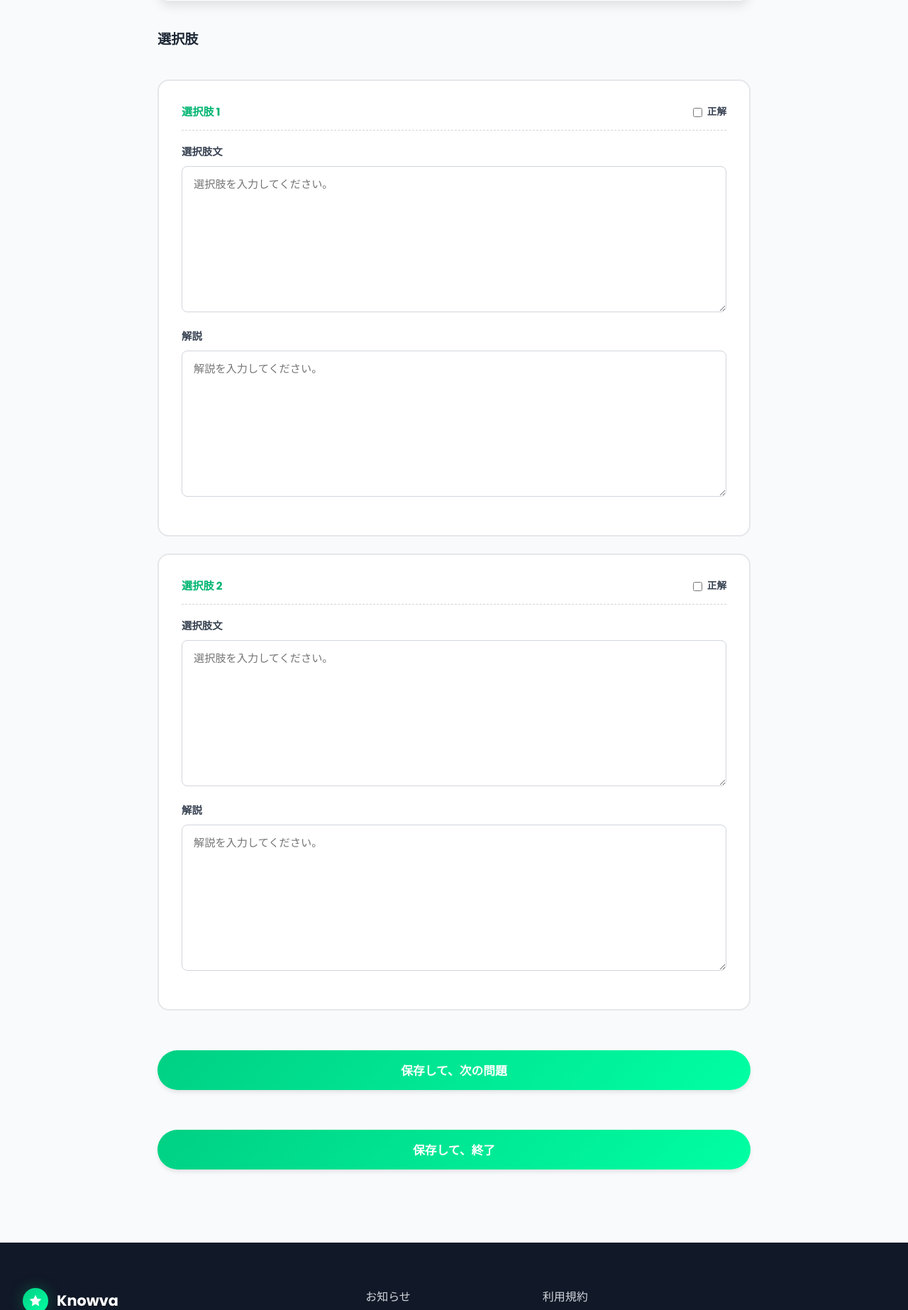
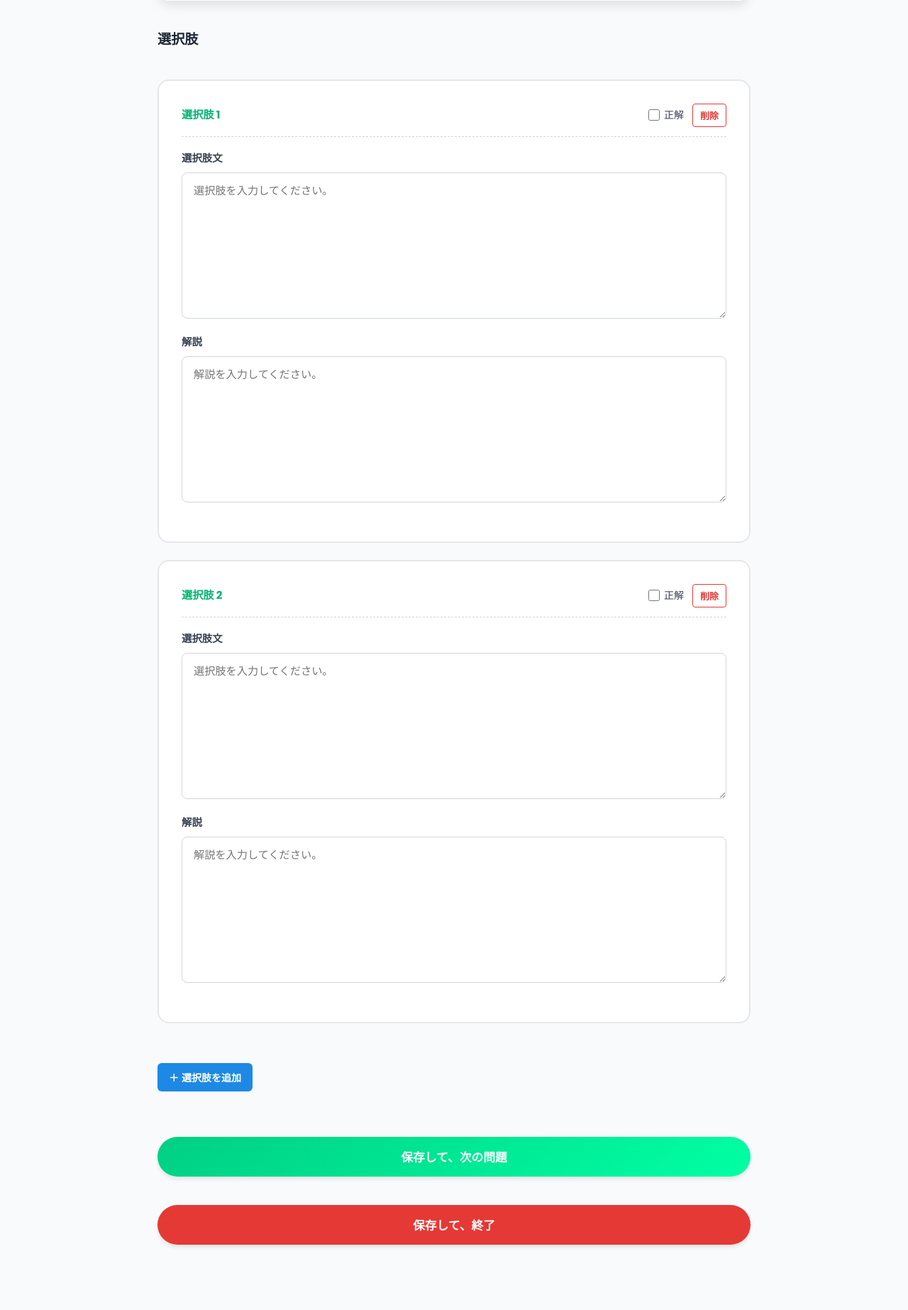
Before and after one commit to K-zoe/knowva, a Django app: page /quizzes/question_create/1/ in a window 1280 px wide. Shown: the part 933-2779 px from the top of the page at 71% size. Run offline with Django 5.2, Linux system fonts and the light colour scheme; a user stored in the database is signed in; tables that the repository leaves empty hold one stand-in row (values such as "Sample post"); parts of the project's set-up code (start-up, migrations or seed data) failed here and were passed over.

Commit message:
【途中】QuestionCreate機能の作成。ほとんど完了。あとはレイアウトを整えるだけ。

```diff
--- a/quizzes/static/quizzes/css/question_create.css
+++ b/quizzes/static/quizzes/css/question_create.css
@@ -138,6 +138,27 @@
     accent-color: var(--primary);
 }
 
+
+/* 正解チェックボックス */
+.correct-flag {
+    display: inline-flex;
+    align-items: center;
+    gap: 6px;
+
+    font-size: 14px;
+    font-weight: 500;
+    cursor: pointer;
+}
+
+/* チェックボックスの見た目調整 */
+.correct-flag input[type="checkbox"] {
+    width: 16px;
+    height: 16px;
+    cursor: pointer;
+}
+
+
+
 /* ホバー */
 .choice-card:hover {
     border-color: var(--primary);
@@ -154,9 +175,9 @@
     );
 }
 
-/* 送信ボタン */
-.btn-submit {
-    margin-top: 1rem;
+/* nextボタン */
+.btn-next {
+    margin-top: 0;
     padding: 1rem;
     border-radius: var(--radius-full);
     border: none;
@@ -169,14 +190,41 @@
     box-shadow: var(--shadow);
 }
 
-.btn-submit:hover {
+.btn-next:hover {
     transform: translateY(-2px);
     box-shadow: var(--shadow-glow);
 }
 
-.btn-submit:active {
+.btn-next:active {
     transform: translateY(0);
 }
+
+/* completeボタン */
+.btn-complete {
+    margin-top: 0;
+    padding: 1rem;
+    border-radius: var(--radius-full);
+    border: none;
+    background: var(--danger);
+    color: var(--white);
+    font-size: 1.05rem;
+    font-weight: 700;
+    cursor: pointer;
+    transition: var(--transition);
+    box-shadow: var(--shadow);
+}
+
+.btn-complete:hover {
+    transform: translateY(-2px);
+    box-shadow: var(--shadow-glow);
+}
+
+.btn-complete:active {
+    transform: translateY(0);
+}
+
+
+
 
 /* レスポンシブ */
 @media (max-width: 768px) {
@@ -185,3 +233,84 @@
         padding: 1.8rem 1.4rem;
     }
 }
+
+/* ============================
+   選択肢 操作ボタン
+============================ */
+
+/* 追加ボタン */
+.btn-add {
+    display: inline-flex;
+    align-items: center;
+    gap: 6px;
+
+    padding: 10px 16px;
+    margin-top: 0;
+
+    background-color: #1e88e5;
+    color: #ffffff;
+
+    font-size: 14px;
+    font-weight: 600;
+
+    border: none;
+    border-radius: 6px;
+
+    cursor: pointer;
+    transition: background-color 0.2s ease, transform 0.1s ease;
+}
+
+.btn-add:hover {
+    background-color: #1565c0;
+    transform: translateY(-1px);
+}
+
+.btn-add:active {
+    transform: translateY(0);
+}
+
+/* 追加ボタン配置 */
+.choice-actions {
+    margin: 16px 0 24px;
+    text-align: left;
+}
+
+
+/* ============================
+   削除ボタン
+============================ */
+
+.btn-delete-choice {
+    padding: 6px 10px;
+
+    background-color: transparent;
+    color: #e53935;
+
+    font-size: 13px;
+    font-weight: 600;
+
+    border: 1px solid #e53935;
+    border-radius: 4px;
+
+    cursor: pointer;
+    transition:
+        background-color 0.2s ease,
+        color 0.2s ease,
+        transform 0.1s ease;
+}
+
+.btn-delete-choice:hover {
+    background-color: #e53935;
+    color: #ffffff;
+}
+
+.btn-delete-choice:active {
+    transform: scale(0.96);
+}
+
+/* 選択肢 操作エリア（正解 + 削除） */
+.choice-controls {
+    display: flex;
+    align-items: center;
+    gap: 12px;
+}
--- /dev/null
+++ b/quizzes/static/quizzes/js/choice_formset.js
@@ -0,0 +1,70 @@
+document.addEventListener("DOMContentLoaded", () => {
+    const formset = document.getElementById("choice-formset");
+    const addBtn = document.getElementById("add-choice");
+    const form = document.querySelector(".problem-form");
+
+    const prefix = formset.dataset.prefix;
+    const totalFormsInput = document.querySelector(
+        `input[name="${prefix}-TOTAL_FORMS"]`
+    );
+
+    function updateChoiceNumbers() {
+        const forms = document.querySelectorAll(".choice-form");
+        forms.forEach((form, index) => {
+            const number = form.querySelector(".choice-number");
+            number.textContent = `選択肢 ${index + 1}`;
+        });
+    }
+
+    function hasAtLeastOneCorrect() {
+        return [...document.querySelectorAll(
+            `input[name$="-is_correct"]`
+        )].some(cb => cb.checked);
+    }
+
+    addBtn.addEventListener("click", () => {
+        const forms = document.querySelectorAll(".choice-form");
+        const newIndex = forms.length;
+
+        const newForm = forms[0].cloneNode(true);
+
+        newForm.querySelectorAll("input, textarea").forEach(input => {
+            if (input.name) {
+                input.name = input.name.replace(/-\d+-/, `-${newIndex}-`);
+                input.id = input.id.replace(/-\d+-/, `-${newIndex}-`);
+            }
+
+            if (input.type === "checkbox") {
+                input.checked = false;
+            } else {
+                input.value = "";
+            }
+        });
+
+        formset.appendChild(newForm);
+        totalFormsInput.value = newIndex + 1;
+        updateChoiceNumbers();
+    });
+
+    formset.addEventListener("click", (e) => {
+        if (!e.target.classList.contains("btn-delete-choice")) return;
+
+        const forms = document.querySelectorAll(".choice-form");
+        if (forms.length <= 2) {
+            alert("選択肢は最低2つ必要です。");
+            return;
+        }
+
+        e.target.closest(".choice-form").remove();
+        totalFormsInput.value = document.querySelectorAll(".choice-form").length;
+        updateChoiceNumbers();
+    });
+
+    // ✅ 正解が最低1つ必須チェック
+    form.addEventListener("submit", (e) => {
+        if (!hasAtLeastOneCorrect()) {
+            e.preventDefault();
+            alert("正解の選択肢を最低1つ選んでください。");
+        }
+    });
+});
--- a/quizzes/templates/quizzes/course_create.html
+++ b/quizzes/templates/quizzes/course_create.html
@@ -17,7 +17,7 @@
         {% csrf_token %}
 
         <div class="form-group">
-            <label>タイトル</label>
+            <label>コース名</label>
             {{ form.title }}
         </div>
 
--- a/quizzes/templates/quizzes/question_create.html
+++ b/quizzes/templates/quizzes/question_create.html
@@ -1,11 +1,11 @@
 {% extends "base.html" %}
+{% load static %}
 
 {% block title %}
 問題作成 - Knowva
 {% endblock %}
 
 {% block extra_css %}
-{% load static %}
 <link rel="stylesheet" href="{% static 'quizzes/css/question_create.css' %}">
 {% endblock %}
 
@@ -23,7 +23,7 @@
 
             <div class="form-group">
                 <label>タイトル</label>
-                {{ form.title.errors}}
+                {{ form.title.errors }}
                 {{ form.title }}
             </div>
 
@@ -41,22 +41,31 @@
         </div>
 
         <!-- 選択肢 -->
-        <div class="choices">
+        <div class="choices"
+             id="choice-formset"
+             data-prefix="{{ choice_formset.prefix }}">
+
             <h2 class="section-title">選択肢</h2>
+
             {{ choice_formset.management_form }}
 
             {% for formset in choice_formset %}
-            <div class="choice-card">
+            <div class="choice-card choice-form">
                 <div class="choice-header">
                     <span class="choice-number">
                         選択肢 {{ forloop.counter }}
                     </span>
 
-                    <label class="correct-flag">
-                        {{ formset.is_correct.errors }}
-                        {{ formset.is_correct }}
-                        <span>正解</span>
-                    </label>
+                    <div class="choice-controls">
+                        <label class="correct-flag">
+                            {{ formset.is_correct }}
+                            <span>正解</span>
+                        </label>
+
+                        <button type="button" class="btn-delete-choice">
+                            削除
+                        </button>
+                    </div>
                 </div>
 
                 <div class="form-group">
@@ -74,8 +83,21 @@
             {% endfor %}
         </div>
 
-        <button type="submit" name="action" value="next" class="btn-submit">保存して、次の問題</button>
-        <button type="submit" name="action" value="finish" class="btn-submit">保存して、終了</button>
+        <!-- 操作ボタン -->
+        <div class="choice-actions">
+            <button type="button" id="add-choice" class="btn-add">
+                ＋ 選択肢を追加
+            </button>
+        </div>
+        <button type="submit" name="action" value="next" class="btn-next">
+            保存して、次の問題
+        </button>
+        <button type="submit" name="action" value="finish" class="btn-complete">
+            保存して、終了
+        </button>
     </form>
 </div>
+
+<script src="{% static 'quizzes/js/choice_formset.js' %}"></script>
+
 {% endblock %}
--- a/quizzes/templates/quizzes/quiz_create.html
+++ b/quizzes/templates/quizzes/quiz_create.html
@@ -1,7 +1,7 @@
 {% extends "base.html" %}
 
 {% block title %}
-問題タイトル作成 - Knowva
+問題集作成 - Knowva
 {% endblock %}
 
 {% block extra_css %}
@@ -11,7 +11,7 @@
 
 {% block content %}
 <div class="problem-create">
-    <h1 class="page-title">問題タイトル作成</h1>
+    <h1 class="page-title">問題集作成</h1>
 
     <form method="post" class="problem-form">
         {% csrf_token %}
--- a/quizzes/views/create.py
+++ b/quizzes/views/create.py
@@ -63,7 +63,7 @@ class QuestionCreateView(LoginRequiredMixin, CreateView):
         Choice,
         form = ChoiceForm,
         extra = 2,
-        can_delete = False
+        can_delete = True
     )
 
     def dispatch(self, request, *args, **kwargs):
@@ -98,7 +98,6 @@ class QuestionCreateView(LoginRequiredMixin, CreateView):
 
         if not formset.is_valid():
             return self.formset_invalid(formset)
-
         else:
             #NOTE: トランザクション処理
             with transaction.atomic():
@@ -109,10 +108,9 @@ class QuestionCreateView(LoginRequiredMixin, CreateView):
 
         if action == "next":
             return HttpResponseRedirect(self.get_success_url())
-
         else:
             #TODO: リダイレクト先の画面を作成した後に実装する。
-            return
+            return HttpResponseRedirect()
 
     def formset_invalid(self, form):
         context = self.get_context_data(form = form)
--- a/static/css/base.css
+++ b/static/css/base.css
@@ -14,6 +14,13 @@
     --primary-light: #4dffb8;
     --secondary: #00ffa3;
     --accent: #7c3aed;
+
+    /* レッド系カラーパレット */
+    --danger: #e53935;
+    --danger-dark: #c62828;
+    --danger-light: #ff867c;
+    --danger-secondary: #ff5252;
+    --danger-accent: #b91c1c;
 
     /* グラデーション */
     --gradient-main: linear-gradient(135deg, #00d084 0%, #00ffa3 100%);
@@ -158,9 +165,34 @@ body.menu-open {
     width: 100%;
 }
 
+/*ログアウトボタン*/
+.btn-logout {
+    padding: 0.75rem 2rem;
+    background: var(--danger);
+    color: var(--white);
+    border: none;
+    border-radius: var(--radius-full);
+    font-weight: 600;
+    font-size: 0.95rem;
+    cursor: pointer;
+    transition: var(--transition);
+    box-shadow: var(--shadow);
+    text-decoration: none; /* <a> タグに対応 */
+    display: inline-flex;
+    align-items: center;
+    justify-content: center;
+}
 
+.btn-logout:hover {
+    transform: translateY(-2px);
+    box-shadow: var(--danger-light);
+}
 
+.btn-logout:active {
+    transform: translateY(0);
+}
 
+/*ログインボタン*/
 .btn-login {
     padding: 0.75rem 2rem;
     background: var(--gradient-main);
--- a/templates/base.html
+++ b/templates/base.html
@@ -34,7 +34,7 @@
                         <div class="nav-links">
                         <form method="post" action="">
                             {%csrf_token%}
-                            <button type="submit" class="btn-login">ログアウト</button>
+                            <button type="submit" class="btn-logout">ログアウト</button>
                         </form>
                     {%else%}
                         <a href="{% url 'login' %}" class="btn-login">ログイン</a>
@@ -57,7 +57,7 @@
                 <a href="#" class="mobile-nav-link">マイページ</a>
                 <form method="post" action="">
                     {%csrf_token%}
-                    <button type="submit" class="btn-login mobile">ログアウト</button>
+                    <button type="submit" class="btn-logout mobile">ログアウト</button>
                 </form>
             {%else%}
                 <a href="" class="btn-login mobile">ログイン</a>
```
